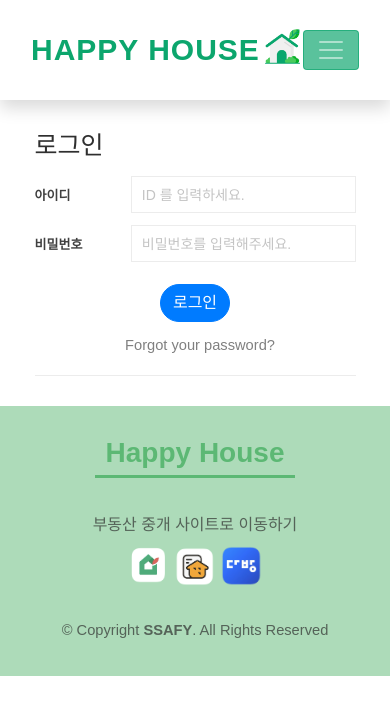
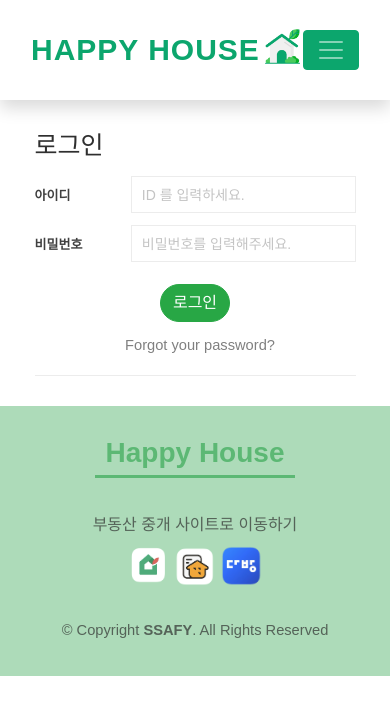
Before and after one commit to LeeHwayeon/happyhouse_fe, a Vue app: page /login in a window 390 px wide. Shown: the top 714 px of the page. Built offline with nearby package versions, Linux system fonts and the light colour scheme; a web font is replaced by a local one; what vue-sweetalert2 would draw is missing.

Commit message:
add : header, slider 반응형 수정

```diff
--- a/src/components/HeaderNav.vue
+++ b/src/components/HeaderNav.vue
@@ -1,18 +1,16 @@
 <template>
   <header id="header" class="shadow">
     <b-container>
-      <b-navbar
-        toggleable="lg"
-        type="light"
-        variant="light"
-        class="navbar-dark"
-      >
-        <router-link to="/" class="logo">
+      <b-navbar toggleable="lg" variant="light" class="navbar-dark">
+        <b-navbar-brand to="/" class="logo">
           <span class="mt-5">HAPPY HOUSE</span>
           <img src="@/assets/eco-home.png" alt="logo img" />
-        </router-link>
+        </b-navbar-brand>
 
-        <b-navbar-toggle target="nav-collapse"></b-navbar-toggle>
+        <b-navbar-toggle
+          target="nav-collapse"
+          class="btn btn-success"
+        ></b-navbar-toggle>
 
         <b-collapse id="nav-collapse" is-nav class="justify-content-end">
           <b-navbar-nav>
@@ -21,7 +19,7 @@
               <router-link to="/notice?p=1">공지사항</router-link>
               <router-link to="/mypage">마이페이지</router-link>
               <a href="#" @click.prevent="onClickLogout"> 로그아웃 </a>
-              <p class="info_text align-self-center">
+              <p class="info_text">
                 <span>{{ userInfo.uname }}({{ userInfo.uid }})</span>님
                 환영합니다.
               </p>
@@ -42,6 +40,20 @@ import { mapState, mapMutations } from "vuex";
 // import ms from "@/store/modules/userStore";
 
 export default {
+  mounted() {
+    const toggle = document.getElementsByClassName("navbar-toggler");
+
+    //토글 버튼 위에 마우스 올렸을때 메뉴 나오게
+    toggle[0].addEventListener("mouseover", () => {
+      document.getElementById("nav-collapse").style.display = "block";
+    });
+
+    //메뉴 중 하나 클릭하면 메뉴 사라지게
+    const menu = document.getElementsByClassName("navbar-nav");
+    menu[0].addEventListener("click", () => {
+      document.getElementById("nav-collapse").style.display = "none";
+    });
+  },
   computed: {
     ...mapState("userStore", ["isLogin", "userInfo"]),
   },
@@ -87,30 +99,6 @@ header .logo img {
   margin-left: 5px;
 }
 
-header,
-header .navbar {
-  height: 100px;
-  margin: auto;
-  margin-bottom: 30px;
-  top: 0;
-  width: 100%;
-  line-height: middle;
-}
-
-header .navbar-dark .navbar-brand {
-  font-weight: 600;
-  color: #333;
-  font-size: 25px;
-}
-
-.navbar-toggler {
-  background-color: #0ca66ead;
-  border-color: #0ca66ead !important;
-}
-.navbar-toggler > .navbar-toggler-icon {
-  background-color: black;
-}
-
 .bg-light {
   background-color: #fff !important;
 }
@@ -120,19 +108,18 @@ header .navbar-dark .navbar-brand {
   transition: all 0.5s;
   z-index: 997;
   height: 100px;
+  margin-bottom: 30px;
 }
 
 #header .logo {
   font-size: 30px;
-  margin: 0;
-  padding: 0;
-  line-height: 1;
+  color: #0ca66d;
+  text-decoration: none;
   font-weight: 700;
   letter-spacing: 1px;
-}
-#header .logo {
-  color: #0ca66d;
-  text-decoration: none;
+  height: 84px;
+  padding: 0;
+  line-height: 84px;
 }
 #header .logo:hover {
   color: #0b8b5c;
@@ -143,11 +130,44 @@ header .navbar-dark .navbar-brand {
 }
 
 .info_text {
-  margin-bottom: 0;
-  margin-left: 7px;
+  height: 100%;
+  margin: auto;
 }
 .info_text span {
   font-weight: bold;
   color: #0ca66d;
 }
+
+/* 토글 */
+.navbar-toggler {
+  background-color: #0ca66d;
+  border-color: #0ca66d !important;
+}
+.navbar-toggler > .navbar-toggler-icon {
+  background-color: black;
+}
+
+.navbar-collapse,
+.navbar-collapse ul .info_text {
+  z-index: 10;
+}
+
+.navbar-collapse ul a,
+.navbar-collapse ul .info_text {
+  padding: 5px;
+  text-align: right;
+}
+
+/* 반응형 */
+@media (min-width: 768px) and (max-width: 992px) {
+  .bg-light {
+    height: 100px;
+  }
+  .navbar-collapse {
+    background-color: rgba(255, 255, 255, 0.911);
+  }
+  .info_text {
+    margin: 10px 0;
+  }
+}
 </style>
--- a/src/components/SliderView.vue
+++ b/src/components/SliderView.vue
@@ -37,4 +37,12 @@ div#carousel-1___BV_inner_.carousel-inner .carousel-item {
 #carousel-1 {
   margin-bottom: 50px;
 }
+
+/* 반응형 */
+@media (max-width: 992px) {
+  #carousel-1,
+  div#carousel-1___BV_inner_.carousel-inner .carousel-item {
+    height: 100%;
+  }
+}
 </style>
--- a/src/views/LoginView.vue
+++ b/src/views/LoginView.vue
@@ -24,7 +24,7 @@
                 <th><span>비밀번호</span></th>
                 <td>
                   <input
-                    type="text"
+                    type="password"
                     placeholder="비밀번호를 입력해주세요."
                     v-model="user.upass"
                   />
@@ -43,7 +43,7 @@
         </div>
         <!-- join_form E  -->
         <div class="btn_wrap mt-3 mb-0">
-          <b-button pill variant="primary" @click="login()">로그인</b-button>
+          <b-button pill variant="success" @click="login()">로그인</b-button>
         </div>
         <div class="exform_txt">
           <router-link to=""
```
